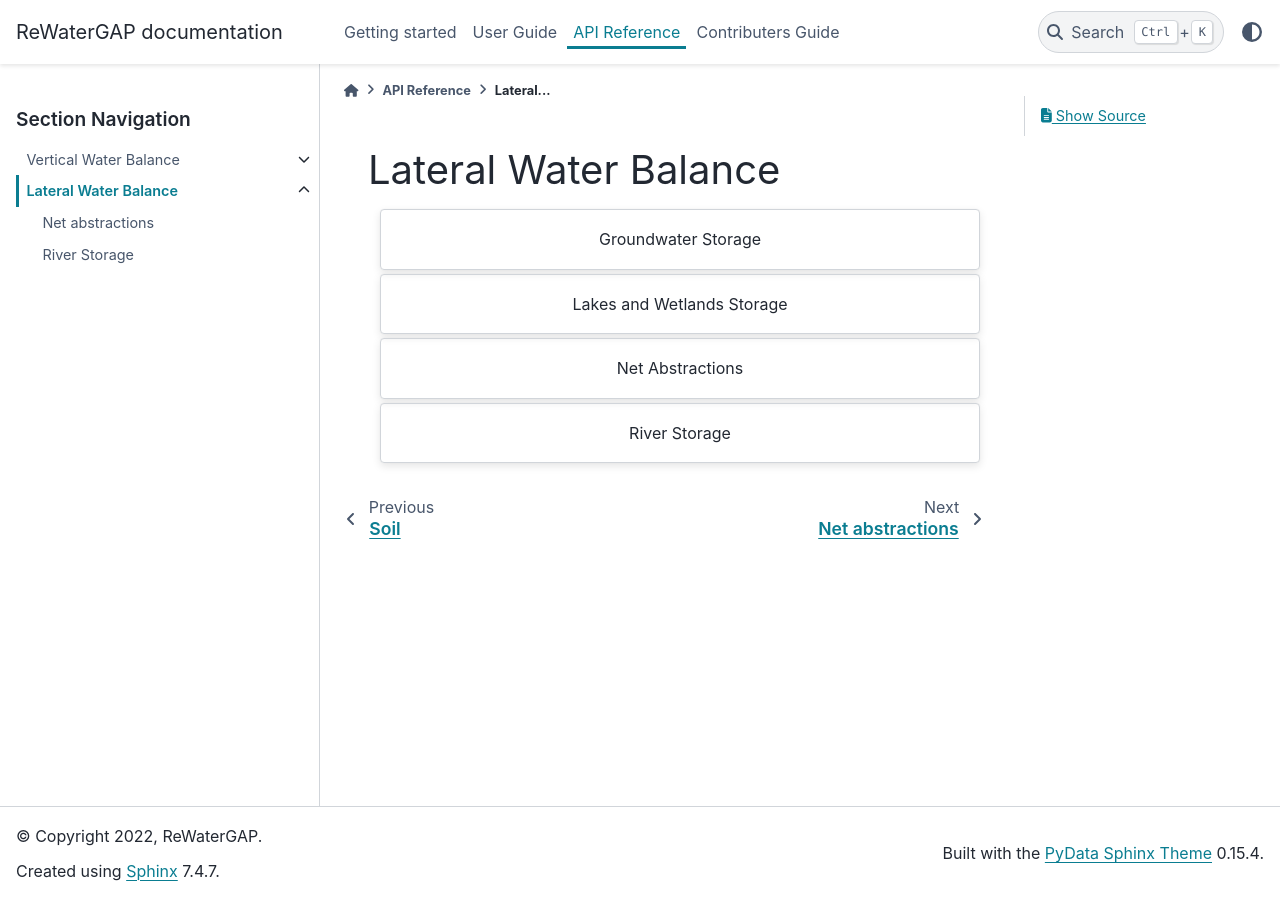
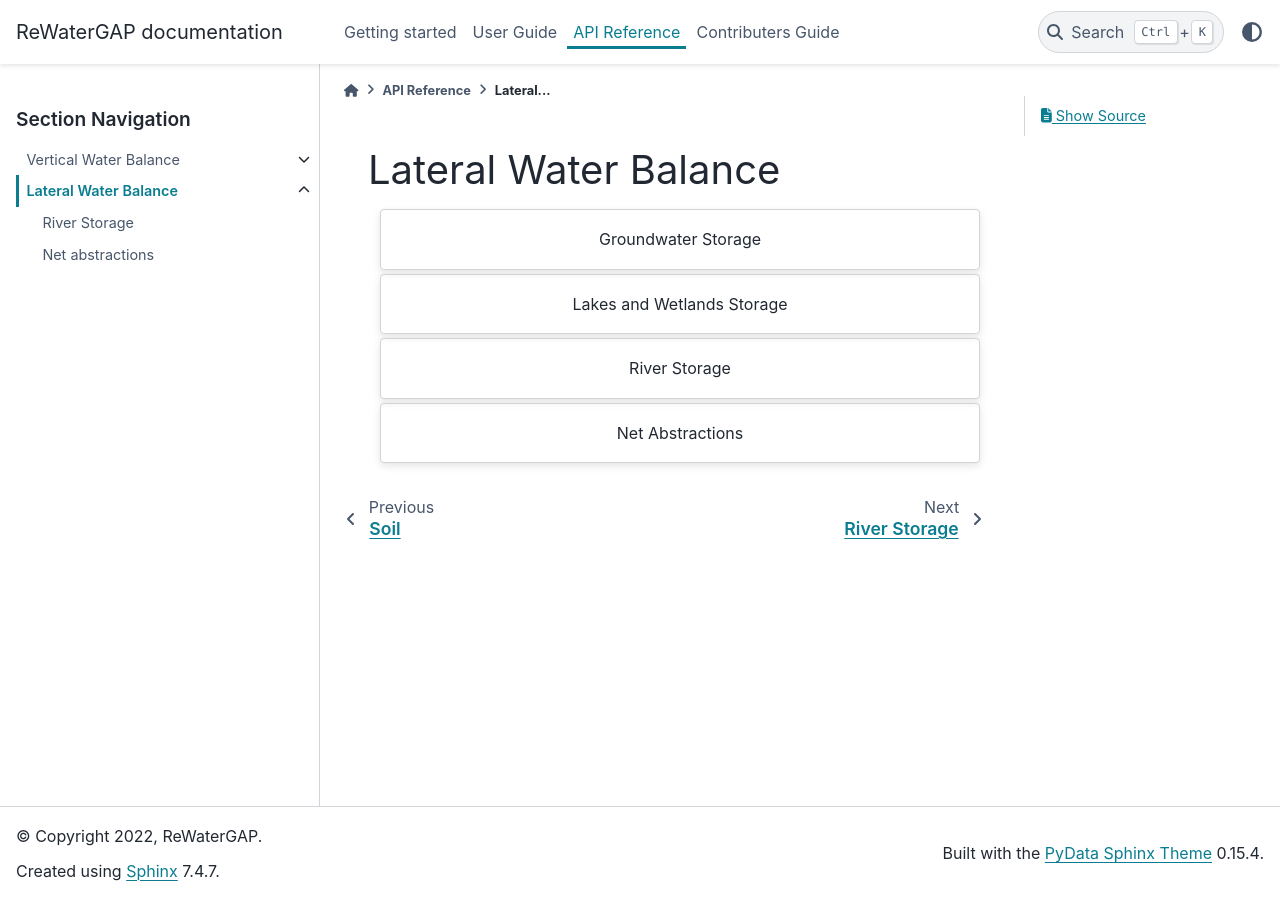
Before and after one commit to HydrologyFrankfurt/ReWaterGAP, a Sphinx documentation site: the page built from docs/api_docs/lateral_water_balance/index.rst, in a window 1280 px wide. Built offline with Sphinx 7.4.7 and the PyData theme 0.15.4, drawn with Linux system fonts in a browser that asks for light colours; pages that are not in the unit, such as notebooks, are missing from menus.

Commit message:
Update index.rst

```diff
--- a/docs/api_docs/lateral_water_balance/index.rst
+++ b/docs/api_docs/lateral_water_balance/index.rst
@@ -23,17 +23,17 @@ Lateral Water Balance
 
     .. grid-item-card::
         :text-align: center
+        :link:  river
+        :link-type: ref
+
+        River Storage
+
+    .. grid-item-card::
+        :text-align: center
         :link:  net_abstractions
         :link-type: ref
 
         Net Abstractions
-
-    .. grid-item-card::
-        :text-align: center
-        :link:  river
-        :link-type: ref
-
-        River Storage
 
 .. toctree::
     :maxdepth: 1
@@ -41,5 +41,5 @@ Lateral Water Balance
 
     groundwater_storage
     lakes_wetlands_storage
+    river
     net_abstractions
-    river
```
